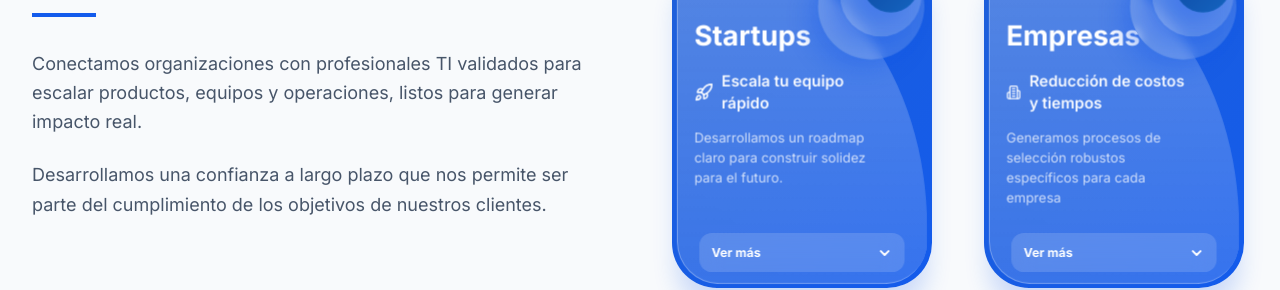
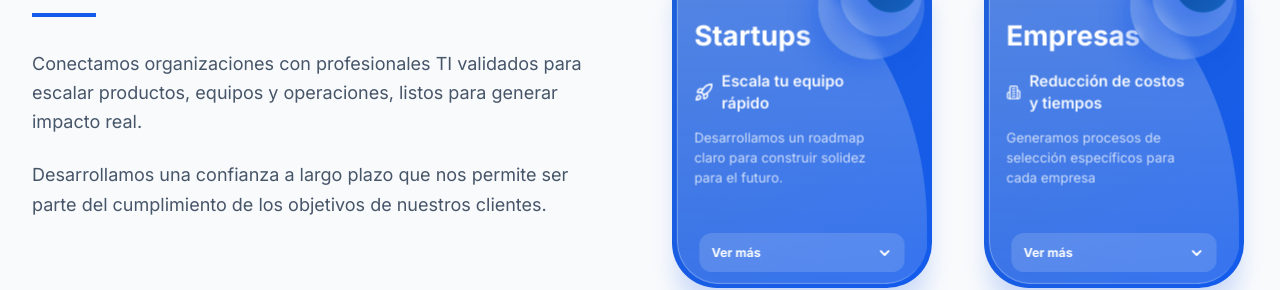
Before and after one commit to asinomas/paginaultima, a React (Vite) app in the folder Pagina_ultima/: page / in a window 1280 px wide. Shown: the part 1100-1390 px from the top of the page. Built offline with nearby package versions, Linux system fonts and the light colour scheme; no server answers.

Commit message:
Update Services.tsx

```diff
--- a/Pagina_ultima/src/components/Services.tsx
+++ b/Pagina_ultima/src/components/Services.tsx
@@ -142,7 +142,7 @@ const HighLevelConsulting: React.FC = () => {
                       Reducción de costos y tiempos
                     </span>
                     <p className="description">
-                      Generamos procesos de selección robustos específicos para cada empresa
+                      Generamos procesos de selección específicos para cada empresa
                     </p>
                   </div>
                   <div className="bottom">
@@ -321,7 +321,10 @@ const HighLevelConsulting: React.FC = () => {
           transition: max-height 0.5s ease-in-out, opacity 0.5s ease-in-out;
           opacity: 0;
           transform: translate3d(0, 0, 26px);
-          color: rgba(255, 255, 255, 0.95);
+          color: rgba(255, 255, 255, 1);
+          font-weight: 500;
+          line-height:1.6;
+
         }
 
         .view-more:hover ~ .accordion-content {
```
